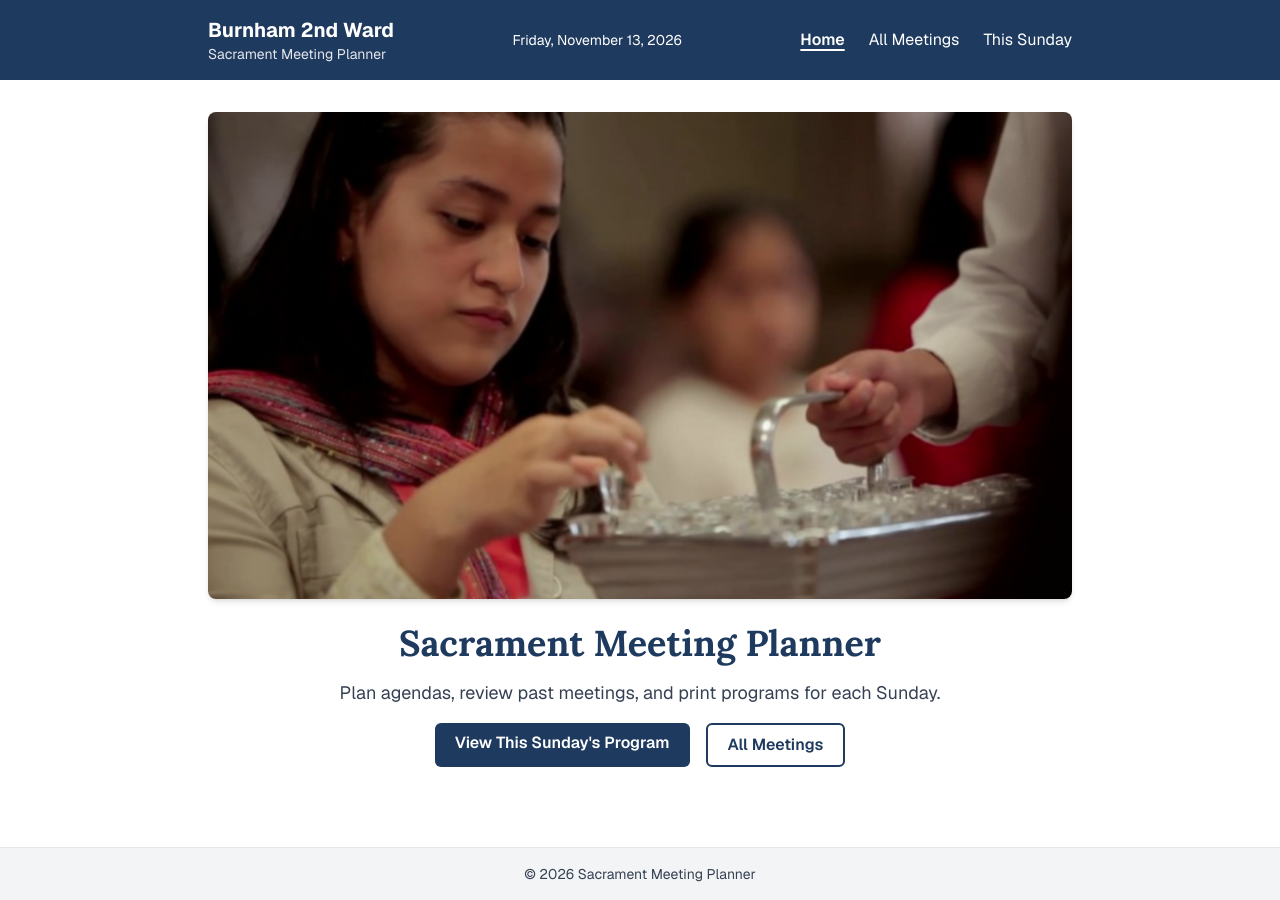
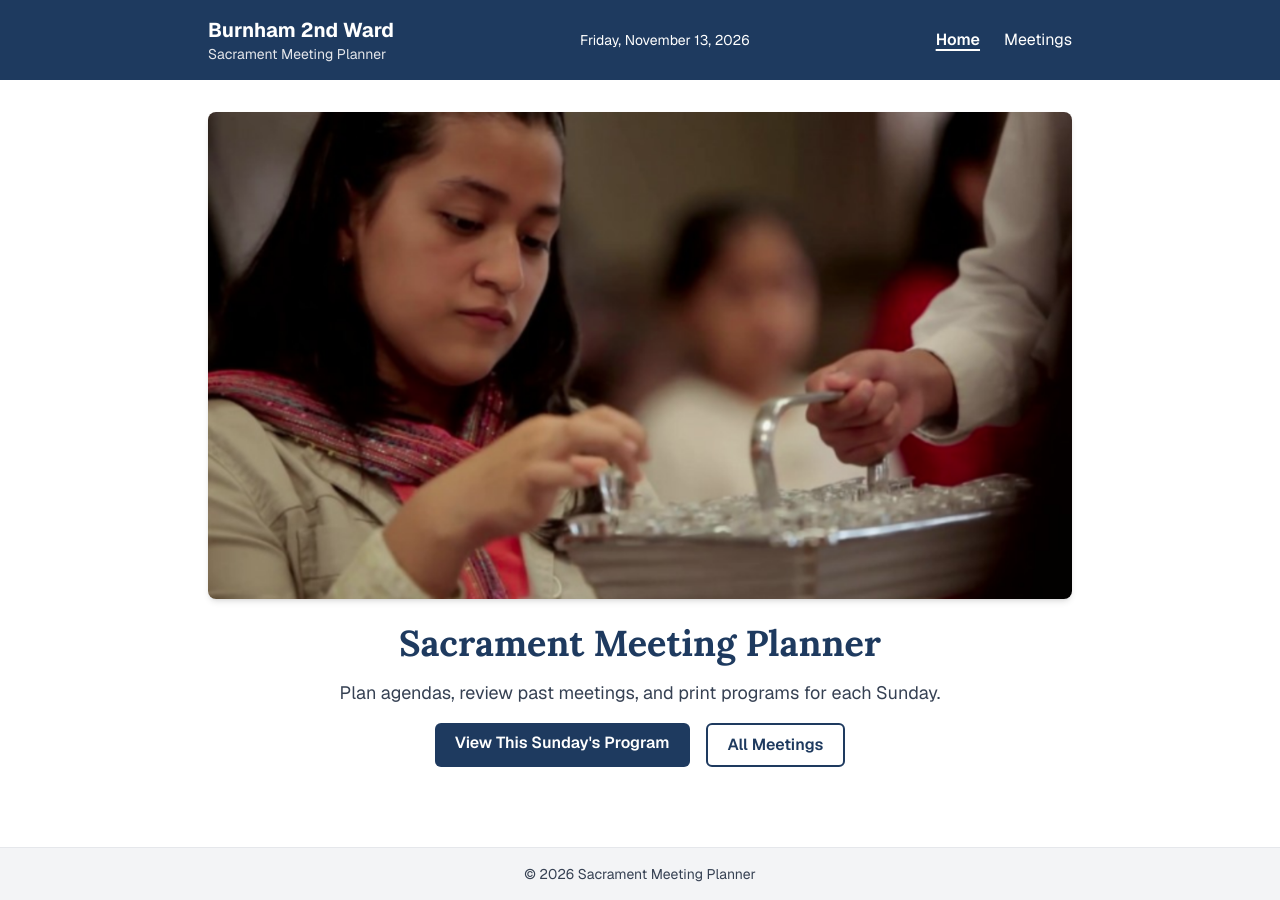
Before and after one commit to ldumlao1204/sacrament-meetings, a Next.js app: page / in a window 1280 px wide. Built offline with nearby package versions, Linux system fonts and the light colour scheme.

Commit message:
Simplify header nav to Home and Meetings sections

```diff
--- a/components/NavLinks.tsx
+++ b/components/NavLinks.tsx
@@ -10,8 +10,7 @@ interface NavLink {
 
 const links: NavLink[] = [
     { href: '/', label: 'Home' },
-    { href: '/meetings', label: 'All Meetings' },
-    { href: '/meetings/current', label: 'This Sunday' },
+    { href: '/meetings', label: 'Meetings' },
 ];
 
 export default function NavLinks() {
```
